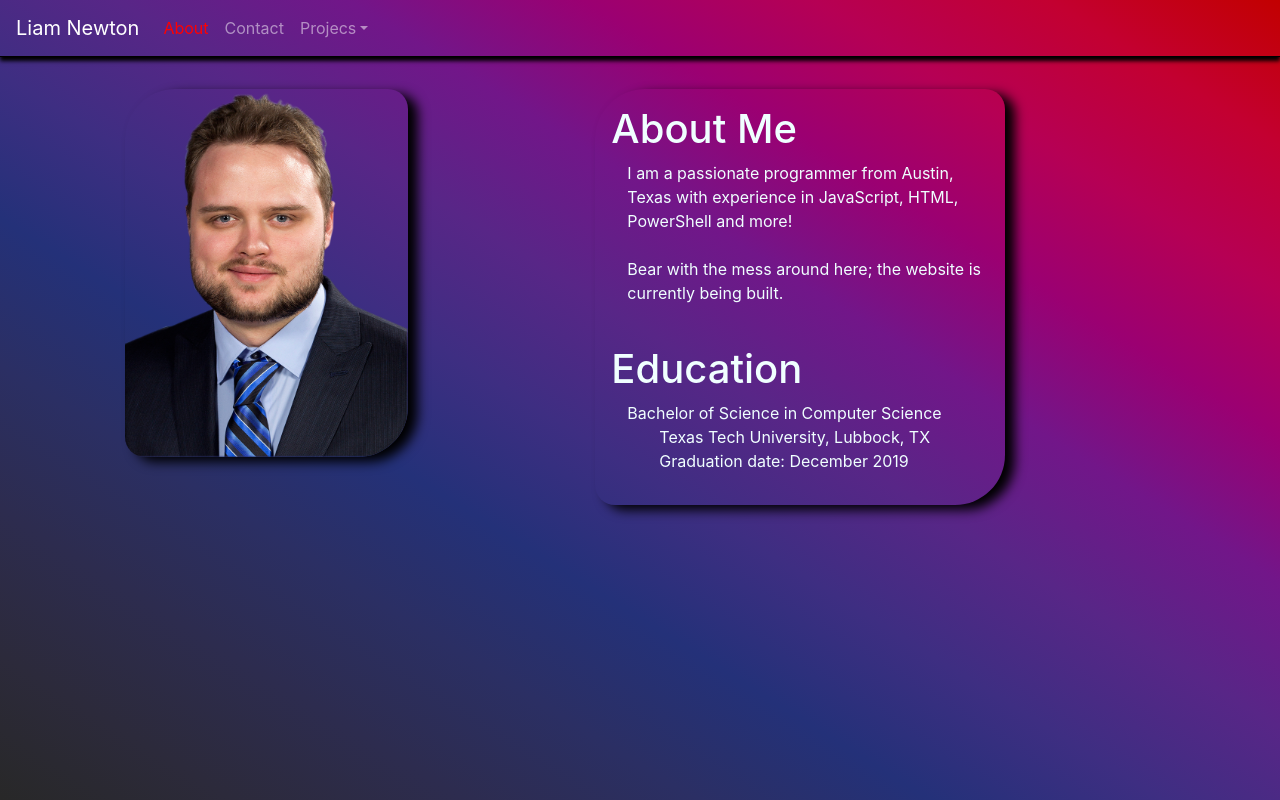
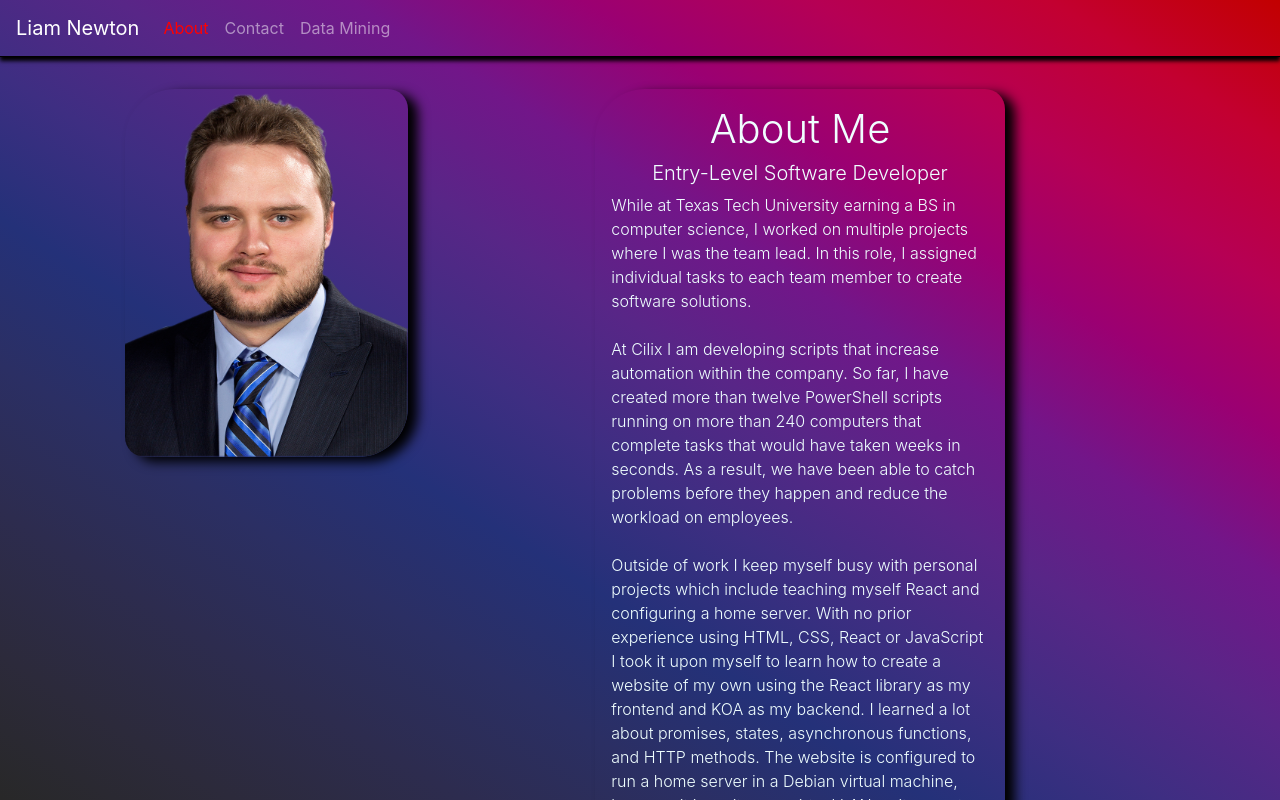
Before and after one commit to CodesReallyWell/ResumeWebsite, a React (Create React App) app in the folder frontend/: page /about in a window 1280 px wide. Shown: the top 800 px of the page. Built offline with nearby package versions, Linux system fonts and the light colour scheme.

Commit message:
Lots of changes

```diff
--- a/frontend/public/index.html
+++ b/frontend/public/index.html
@@ -7,7 +7,7 @@
     <meta name="theme-color" content="#000201" />
     <meta
       name="description"
-      content="Web site created using create-react-app"
+      content="I am a passionate programmer from Austin, Texas with experience in JavaScript, HTML, PowerShell and more!"
     />
     <link rel="apple-touch-icon" href="%PUBLIC_URL%/logo192.png" />
     <!--
@@ -24,7 +24,7 @@
       work correctly both with client-side routing and a non-root public URL.
       Learn how to configure a non-root public URL by running `npm run build`.
     -->
-    <title>React App</title>
+    <title>LAN</title>
   </head>
   <body style="background-color: #282828;">
     <noscript>You need to enable JavaScript to run this app.</noscript>
--- a/frontend/src/Components/AppNavBar.jsx
+++ b/frontend/src/Components/AppNavBar.jsx
@@ -16,7 +16,15 @@ const NavLinkText = styled.span`
 const NavTest = styled.span`
   color: blue;
 `
-
+/* If I ever want to add a drop down will add this
+<Nav className = "mr-auto">
+  <NavDropdown title="Projects" id="collasible-nav-dropdown">
+      <NavDropdown.Item href="/projectOne">Data Mining</NavDropdown.Item>
+      <NavDropdown.Item href="/projectTwo">N/A</NavDropdown.Item>
+      <NavDropdown.Item href="/projectThree">N/A</NavDropdown.Item>
+  </NavDropdown>
+</Nav>
+*/
 
 // isActive :: String -> String -> Boolean
 // isActive is a function that takes a string returns a function
@@ -43,13 +51,9 @@ const AppNavBar = (props) => {
             <Nav.Link className="app-nav-link" href="/contact">
               <NavLinkText isActive={isActiveRoute("/contact")}>Contact</NavLinkText>
             </Nav.Link>
-          </Nav>
-          <Nav className = "mr-auto">
-            <NavDropdown title="Projecs" id="collasible-nav-dropdown">
-                <NavDropdown.Item href="/projectOne">Data Mining</NavDropdown.Item>
-                <NavDropdown.Item href="/projectTwo">N/A</NavDropdown.Item>
-                <NavDropdown.Item href="/projectThree">N/A</NavDropdown.Item>
-            </NavDropdown>
+            <Nav.Link className="app-nav-link" href="/projectOne">
+              <NavLinkText isActive={isActiveRoute("/projectOne")}>Data Mining</NavLinkText>
+            </Nav.Link>
           </Nav>
           </Navbar.Collapse>
       </Navbar>
--- a/frontend/src/Pages/About.jsx
+++ b/frontend/src/Pages/About.jsx
@@ -14,6 +14,7 @@ const ImageWrapper = styled.img`
 const TextWrapper = styled.div`
   box-shadow: 10px 5px 12px black;
   border-radius: 50px 20px;
+  font-weight: 300;
   padding: 1em;
   top: 4em;
   margin: auto;
@@ -37,6 +38,15 @@ const AlignThemAll = styled.div`
   padding: 2em;
 `
 
+const CenterHeadline1 = styled.h1`
+  font-weight: 300;
+  text-align: center;
+`
+const CenterHeadline3 = styled.h5`
+  font-weight: 300;
+  text-align: center;
+`
+
 const About = () => {
   return (
       <Container fluid>
@@ -52,21 +62,20 @@ const About = () => {
           <Col>
             <WrapperForTextBox>
               <TextWrapper>
-                <h1>About Me</h1>
-                <OneIndentP>
-                  I am a passionate programmer from Austin, Texas with experience in JavaScript, HTML, PowerShell and more!<br/>
-                  <br/>
-                  Bear with the mess around here; the website is currently being built.
-                </OneIndentP>
-                <br/>
-                <h1>Education</h1>
-                <OneIndentP>
-                  Bachelor of Science in Computer Science<br/>
-                  <TwoIndentP>
-                    Texas Tech University, Lubbock, TX<br/>
-                    Graduation date: December 2019
-                  </TwoIndentP>
-                </OneIndentP>
+                <CenterHeadline1>About Me</CenterHeadline1>
+                <CenterHeadline3>Entry-Level Software Developer</CenterHeadline3>
+                  While at Texas Tech University earning a BS in computer science,
+                  I worked on multiple projects where I was the team lead. In this role,
+                  I assigned individual tasks to each team member to create software solutions.<br/><br/>
+
+                  At Cilix I am developing scripts that increase automation within the company. So far, I have created more than twelve PowerShell scripts running on more than 240 computers that complete tasks that would have taken weeks in seconds.
+                  As a result, we have been able to catch problems before they happen and reduce the workload on employees.<br/><br/>
+
+                  Outside of work I keep myself busy with personal projects which include teaching myself React and configuring a home server. With no prior experience using HTML, CSS, React or
+                  JavaScript I took it upon myself to learn how to create a website of my own using the React library as my frontend and KOA as my backend. I learned a lot about promises, states, asynchronous functions, and HTTP methods. The website is configured to run a home server
+                  in a Debian virtual machine, however it is on its own virtual LAN so it cannot communicate with the home network.<br/><br/>
+
+                  Please feel free to contact me via the contact page and I will get back to you as soon as possible.
               </TextWrapper>
             </WrapperForTextBox>
           </Col>
--- a/frontend/src/Pages/Contact.jsx
+++ b/frontend/src/Pages/Contact.jsx
@@ -69,7 +69,14 @@ const AlertingWrapper=styled.div`
 `
 
 const Contact = () => {
-  const {register, handleSubmit} = useForm()
+  const {register, handleSubmit, unregister} = useForm({
+    defaultValues: {
+      Name: "",
+      Email: "",
+      Message: ""
+    }
+  })
+
 
   // For HTTP status code
   const [msg, setMessage] = useState(0)
@@ -104,6 +111,9 @@ const Contact = () => {
     const [show, setShow] = useState(true)
 
     if(props.statusMessage === 200 && show){
+      unregister("Message")
+      unregister("Name")
+      unregister("Email")
       return (
               <AlertingWrapper inputColor='green'>
                 <Alert onClose={() => setShow(false)} dismissible>
@@ -127,7 +137,6 @@ const Contact = () => {
   // on mouse out sets hovered to false so it always goes to original color
   const ChangeButton = (props) =>{
     const[hovered, setHovered] = useState(false)
-    console.log(clicked)
 
     if(hovered){
       return (<ButtonBoi buttonColor='#1d2951' type="Submit" placeholder="Submit" borderColor="green"
@@ -162,11 +171,11 @@ const Contact = () => {
     <Contain>
       <form onSubmit={handleSubmit(onSubmit)}>
         <H1Wrap>Contact Me</H1Wrap>
-        <Input ref={register} name="Name" placeholder="Name" type="text"/>
+        <Input ref={register({required: true})} name="Name" placeholder="Name" type="text"/>
         <br/>
-        <Input ref={register} name="Email"  placeholder="Email" type="Email"/>
+        <Input ref={register({required: true})} name="Email"  placeholder="Email" type="Email"/>
         <br/>
-        <TextAreaWrapper ref={register} name="Message" placeholder="Message" type="Message" rows="5"/>
+        <TextAreaWrapper ref={register({required: true})} name="Message" placeholder="Message" type="Message" rows="5"/>
         <br/>
         <ChangeButton errMsg={errThing}/>
         <br/>
--- a/frontend/src/Pages/MainPage.jsx
+++ b/frontend/src/Pages/MainPage.jsx
@@ -1,10 +1,7 @@
-import React from "react"
+import React, { useState, useEffect } from "react"
 import { useLocation } from "react-router-dom"
 import AppNavBar from "../Components/AppNavBar"
 import styled from 'styled-components'
-
-// For getting current heigh/width of browser windows
-import { useState, useEffect } from 'react';
 
 // For fancy main page text
 import TextTransition, { presets } from "react-text-transition";
@@ -17,66 +14,60 @@ const Container = styled.div`
   display: flex;
 `
 
-const ImgWrapper = styled.img`
-  position: static;
-  width: 100%;
-  overflow: auto;
+const TextWrapper = styled.div`
+  top: 15vh;
+  font-size: 3em;
+  text-shadow: 2px 2px #282828;
+  text-align: center;
+  font-weight: 300;
+  letter-spacing: 10px;
+  padding: 1em;
 `
 
-const TextWrapper = styled.div`
-  position: absolute;
-  top: 40vh;
-  font-weight: bold;
-  font-size: 3em;
-  text-shadow: 2px 2px #282828;
-  letter-spacing: 15px;
+const TextBox = styled.div`
+  box-shadow: 10px 5px 12px black;
+  border-radius: 50px 20px;
+  font-weight: 300;
+  padding: 1em;
+  top: 16vh;
   margin: auto;
+  max-width: 52em;
+`
+const TwoIndentP = styled.p`
+  margin-left: 2em
 `
 
-const SmallScreenTextWrapper = styled.div`
-  position: absolute;
-  top: 40vh;
-  font-weight: bold;
-  font-size: 1.2em;
-  text-shadow: 2px 2px #282828;
-  letter-spacing: .5em;
-  padding: 1em;
-  margin: auto;
+const LineThing = styled.hr`
+  border-top: 2px solid #282828;
+  box-shadow: 2px 1px 4px black;
 `
 
-function ScreenHeight(){
-  const isClient = typeof window === 'object';
+const OneIndentP = styled.p`
+  margin-left: 1em
+`
+const Link = styled.a`
+ color: white;
+`
 
-  function getSize() {
-    return {
-      width: isClient ? window.innerWidth : undefined,
-      height: isClient ? window.innerHeight : undefined
-    };
-  }
+const DownloadButton = styled.button`
+  color: #ffffff;
+  font-size: 96%;
+  padding: 15px;
+  background-color: ${props => props.buttonColor};
+  border: 2px solid ${props => props.borderColor};
+  cursor: pointer;
+  box-shadow: 6px 4px 11px 2px rgba(0, 0, 0, 0.5);
+  font-weight: bold;
+  border-radius: 20px;
+  width: 60%;
+  margin: 40px 20%;
+`
 
-  const [windowSize, setWindowSize] = useState(getSize);
+const GithubLinkImgWrap=styled.img`
+  width: 1.3em;
+  padding: .3em;
+`
 
-  useEffect(()=>{
-    if (!isClient) {
-      return false;
-    }
-
-    function handleResize() {
-      setWindowSize(getSize());
-    }
-
-    window.addEventListener('resize', handleResize);
-    return () => window.removeEventListener('resize', handleResize);
-
-  });
-  return windowSize
-
-}
-
-console.log("Code Changed")
-
-
-//<ImgWrapper2 src={require("../Data/HSPTG.jpg")} alt="duck"/>
 function FancyText(){
 
   const HEADLINETEXT = [
@@ -111,28 +102,20 @@ function FancyText(){
 
 }
 
-//Current resolution: {windowSize.height-60}x{windowSize.width}&#10;
-//              Aspect Ratio: {windowSize.width/(windowSize.height-60)}
-
+const ButtonHover = (props) => {
+  const[hovered, setHovered] = useState(false)
+  if(hovered){
+    return <DownloadButton buttonColor='#282828' onMouseOut={() => setHovered(false)} borderColor="green">Download Resume</DownloadButton>
+  }else{
+    return <DownloadButton buttonColor='#282828' onMouseOver={() => setHovered(true)} borderColor="#282828">Download Resume</DownloadButton>
+  }
+}
 
 const MainPage = () => {
   const location = useLocation()
-  const windowSize = ScreenHeight()
+  const url = 'https://drive.google.com/uc?export=download&id=1R8a8BvlBCrJxk_-6hl2wOk_BRqdby1lj'
 
   if(location.pathname === "/"){
-    if((windowSize.width/(windowSize.height-60)) < (6637/3787)){
-      return (
-        <div>
-          <AppNavBar activeRoute={location.pathname}/>
-          <Container>
-            <SmallScreenTextWrapper>
-              Liam Newton <FancyText/>
-            </SmallScreenTextWrapper>
-          </Container>
-          <ImgWrapper src={require("../Data/HSPTG1LowRes.jpg")} alt="duck"/>
-        </div>
-        );
-    }else{
     return (
       <div>
         <AppNavBar activeRoute={location.pathname}/>
@@ -140,11 +123,83 @@ const MainPage = () => {
             <TextWrapper>
               Liam Newton <FancyText/>
             </TextWrapper>
+            <TextBox>
+              <h2>Software Developer</h2>
+              <LineThing/>
+              <TwoIndentP>
+                Creative software developer. Graduate of Texas Tech University. Motivated to identify innovative software automation solutions both independently
+                and collaboratively. Strong analytical skills. Seeking to provide value to your company by leveraging the skills acquired at university.
+              </TwoIndentP>
+              <h2>Professional Experience</h2>
+              <LineThing/>
+              <h4>Mar 2020 - Present	Technical Support Analyst - Cilix, UK</h4>
+              <TwoIndentP>
+                Secured a position at Cilix, UK, to satisfy work abroad requirement in 2018. Upon graduation, Cilix invited me to return as my goal was to travel prior to finding a permanent placement. Due to the onset of COVID my plans were curtailed.<br/>
+                <b>Project:</b> Increased the stability of the company’s 240 client computers by writing 12 PowerShell scripts to automate manual updates. This task would have normally taken 3-man weeks and was too costly to perform regularly so Cilix only upgraded as problems occurred, at the expense of customer satisfaction.
+              </TwoIndentP>
+              <br/>
+
+              <h2>Education</h2>
+              <LineThing/>
+              <h4>Bachelor of Science in Computer Science</h4>
+              <OneIndentP>
+                Texas Tech University, Lubbock, TX<br/>
+                2015 - December 2019<br/>
+              </OneIndentP>
+              <h4>Assosciate of Science in Computer Science</h4>
+              <OneIndentP>
+                Austin Community College, Austin, TX<br/>
+                Awarded September 2020
+              </OneIndentP>
+
+              <h4>Project: Carbon Monoxide Poisoning Prevention System (C.O.P.P.S) 2019
+                <a href="https://github.com/CodesReallyWell/BTComms">
+                  <GithubLinkImgWrap src="https://logodix.com/logo/64439.png"/>
+                </a>
+              </h4>
+              <OneIndentP>
+                  Designed an application to prevent deaths by alerting vehicle occupants of high carbon monoxide concentrations.
+                  Initiated the project idea then led a small team to design, build, and test a mobile application detecting carbon
+                  monoxide emissions. I connected the detector to the main app via Bluetooth.
+              </OneIndentP>
+              <h4> Project: Social Media Influence on Ethereum Value 2018
+                <a href="https://github.com/CodesReallyWell/CryptoProject">
+                  <GithubLinkImgWrap src="https://logodix.com/logo/64439.png"/>
+                </a>
+              </h4>
+              <OneIndentP>
+              Determined evidence of correlation between the sentiment on Reddit and the value of cryptocurrency Ethereum, to predict changes in value.
+              Led a team to research the connection. Wrote a script in R, to perform the sentiment analysis, leveraging Naïve Bayes, and Granger
+              causality concepts. The data was collected using SQL from Google Big Query. The result showed sufficient evidence to support a
+              correlation between Reddit sentiment and the value of Ethereum.
+              <Link href='/projectOne'> <b>Read More</b></Link>
+              </OneIndentP>
+
+              <h2>Extra-Curricular</h2>
+              <LineThing/>
+              <h4>This Website
+                <a href="https://github.com/CodesReallyWell/ResumeWebsite">
+                  <GithubLinkImgWrap src="https://logodix.com/logo/64439.png"/>
+                </a>
+              </h4>
+              <OneIndentP>
+                Built, created, and hosted this React website with no prior experience using React, CSS, HTML or JS.
+              </OneIndentP>
+              <h4>Home Server</h4>
+              <OneIndentP>
+                Configured a server running VMWare ESXI, that hosts my website as well as manages my home network.
+              </OneIndentP>
+              <h4>Travel</h4><br/>
+              <h2>Citizenship</h2>
+              <LineThing/>
+              <h4>Dual: British, United States</h4>
+              <a href={url}>
+                <ButtonHover/>
+              </a>
+            </TextBox>
         </Container>
-          <ImgWrapper src={require("../Data/HSPTGLowRes.jpg")} alt="duck"/>
       </div>
       );
-    }
   }else{
     return(<AppNavBar activeRoute={location.pathname}/>)
   }
```
Also changed, not shown: frontend/public/manifest.json, 16 other files (tests, documents, lock files or other folders). Lines whose indentation alone changed are shown as unchanged.
